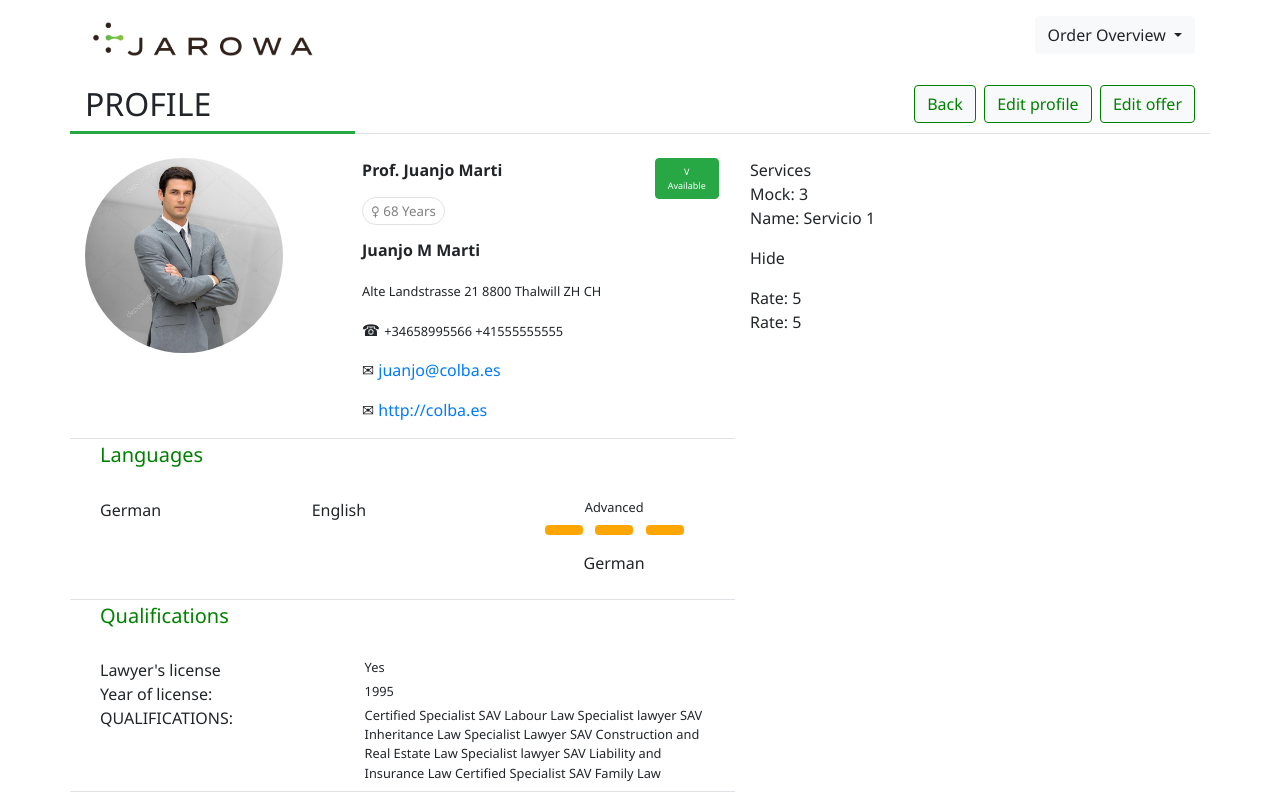
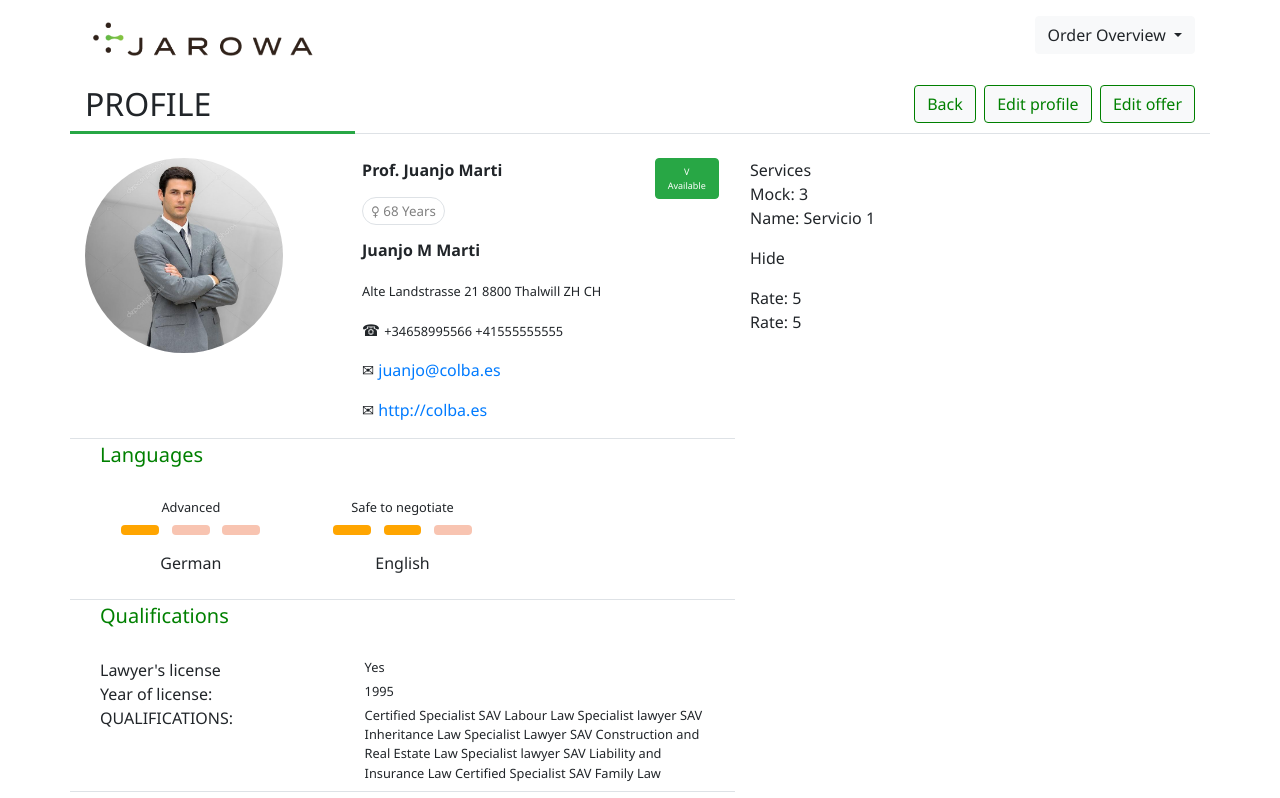
Before and after one commit to jc4rubio/colba, a React (Create React App) app in the folder colba_challenge/: page / in a window 1280 px wide. Shown: the top 798 px of the page. Built offline with nearby package versions, Linux system fonts and the light colour scheme.

Commit message:
Progress on Language section

```diff
--- a/colba_challenge/src/components/Language.css
+++ b/colba_challenge/src/components/Language.css
@@ -1,5 +1,12 @@
 .level {
     height: 10px;;
     width: 60%;
+}
+
+.levelStrong {
     background-color: orange;
 }
+
+.levelWeak {
+    background-color: rgb(248, 196, 177);
+}
--- a/colba_challenge/src/components/Language.js
+++ b/colba_challenge/src/components/Language.js
@@ -2,7 +2,6 @@ import React, { Component } from 'react';
 
 import './Language.css';
 
-//import { languages } from '../mock_data/profile.json';
 
 class Language extends Component {
 
@@ -13,13 +12,49 @@ class Language extends Component {
         this.level = props.level;
     }
 
+    // This doesn't work! It's rendered before render and classes are not been applied: why??
     renderLevel = () => {
+
+        //console.log('Level: '+this.level);
+        var class_names=["levelWeak", "levelWeak", "levelWeak"];
+
+        if (this.level === 1 || this.level === "1") {
+            class_names = ["levelStrong", "levelWeak", "levelWeak"]; // Level 1
+        } else if (this.level === 2 || this.level === "2") {
+            class_names = ["levelStrong", "levelStrong", "levelWeak"]; // Level 2
+        } else if (this.level === 3 || this.level === "3") {
+            class_names = ["levelStrong", "levelStrong", "levelStrong"]; // Level 3
+        }
 
         return (
             <div>
-                <span className="rounded bg-success">&nbsp;&nbsp;&nbsp;&nbsp;&nbsp;&nbsp;&nbsp;</span>&nbsp;&nbsp;
+                {
+                    class_names.map((class_name, i) => {
+
+                        return (
+                            <div key={'my_key'+i} className={"col-3 box rounded level "+class_name}></div>
+                        );
+                    })
+                }
             </div>
         );
+    }
+
+    // This do works!
+    getClassName = (index) => {
+
+        //console.log('Level: '+this.level);
+        var class_names=["levelWeak", "levelWeak", "levelWeak"];
+
+        if (this.level === 1 || this.level === "1") {
+            class_names = ["levelStrong", "levelWeak", "levelWeak"]; // Level 1
+        } else if (this.level === 2 || this.level === "2") {
+            class_names = ["levelStrong", "levelStrong", "levelWeak"]; // Level 2
+        } else if (this.level === 3 || this.level === "3") {
+            class_names = ["levelStrong", "levelStrong", "levelStrong"]; // Level 3
+        }
+
+        return (class_names[index]);
     }
 
     render () {
@@ -31,9 +66,11 @@ class Language extends Component {
                 <div className="col-12 col-align-self-start">
                     {/*TODO: Iterate depending on level*/}
                     <div className="row my-2 justify-content-around">
-                        <div className="col-3 box rounded level"></div>
-                        <div className="col-3 box rounded level"></div>
-                        <div className="col-3 box rounded level"></div>
+
+                        <div className={"col-3 box rounded level "+ this.getClassName(0)}></div>
+                        <div className={"col-3 box rounded level "+ this.getClassName(1)}></div>
+                        <div className={"col-3 box rounded level "+ this.getClassName(2)}></div>
+                        {/* {this.renderLevel()} */} {/*TODO: To understand why this doesn't work fine*/}
                     </div>
                 </div>
                 <div className="col-12 my-3">
--- a/colba_challenge/src/components/Languages.js
+++ b/colba_challenge/src/components/Languages.js
@@ -18,10 +18,9 @@ class Languages extends Component {
         return (
             <div className="container mt-1 pb-2">
                 <div className="h5 sectionTitle">Languages</div>
-                <div className="row justify-content-start"> {/* TODO: Do it dinamically | Add level bars and description*/}
-                    <div className="col-4">{this.languages[0].language}</div>
-                    <div className="col-4">{this.languages[1].language}</div>
+                <div className="row justify-content-start"> {/* TODO: Add languages dinamically*/}
                     <div className="col-4"><Language language={this.languages[0].language} level={this.languages[0].level} description={this.languages[0].description}/></div>
+                    <div className="col-4"><Language language={this.languages[1].language} level={this.languages[1].level} description={this.languages[1].description}/></div>
                 </div>
             </div>
         );
```
